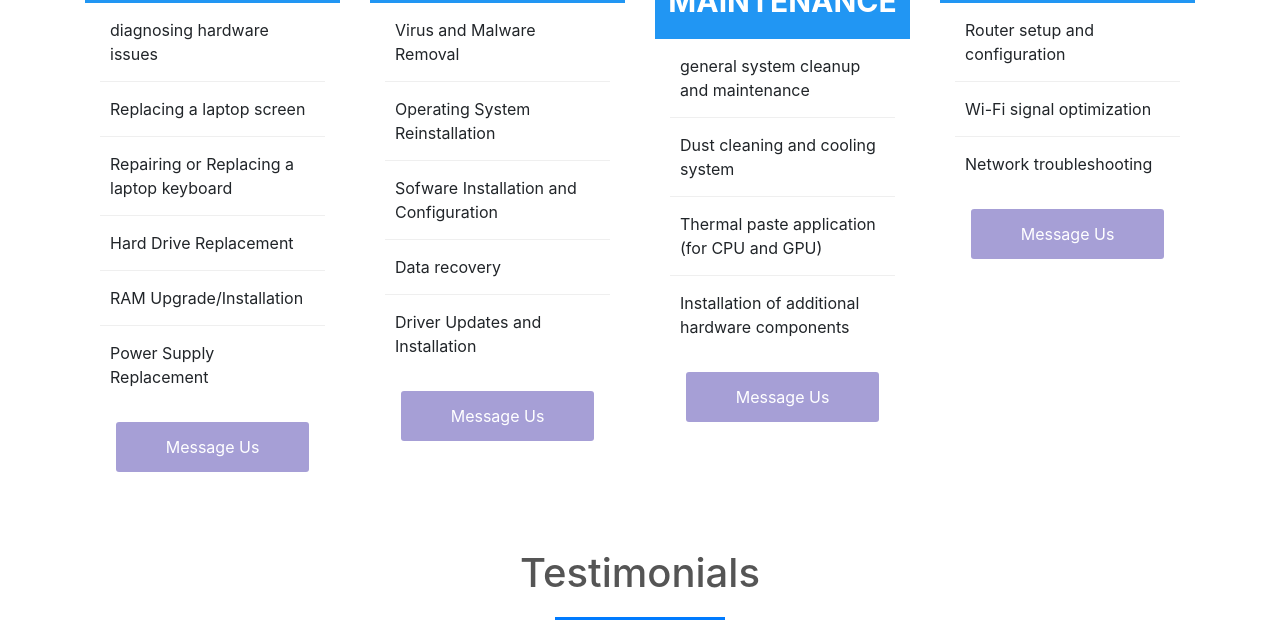
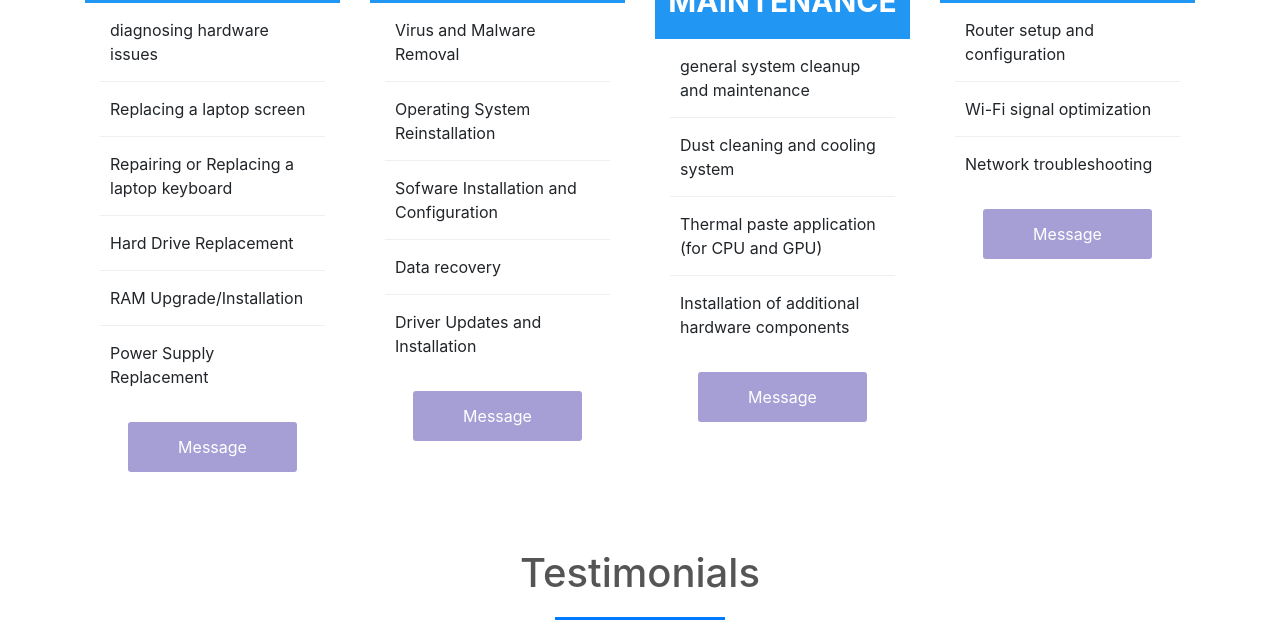
Before and after one commit to jakemerilla/official-website, a plain HTML site: page index.html in a window 1280 px wide. Shown: the part 5633-6273 px from the top of the page. Drawn offline with nearby package versions, Linux system fonts and the light colour scheme.

Commit message:
index.html

```diff
--- a/index.html
+++ b/index.html
@@ -298,7 +298,7 @@ At Computer Service Servicing, we're all about keeping your tech in top shape! W
                 </ul>
             </div>
             <div class="price-button">
-            <a class="buy-btn" href="https://m.me/jake.merilla">Message Us</a>
+            <a class="buy-btn" href="https://m.me/jake.merilla">Message</a>
             </div>
             </div>
         </div>
@@ -317,7 +317,7 @@ At Computer Service Servicing, we're all about keeping your tech in top shape! W
             </ul>
             </div>
             <div class="price-button">
-            <a class="buy-btn" href="https://m.me/jake.merilla">Message Us</a>
+            <a class="buy-btn" href="https://m.me/jake.merilla">Message</a>
             </div>
             </div>
         </div>
@@ -335,7 +335,7 @@ At Computer Service Servicing, we're all about keeping your tech in top shape! W
             </ul>
             </div>
             <div class="price-button">
-            <a class="buy-btn" href="https://m.me/jake.merilla">Message Us</a>
+            <a class="buy-btn" href="https://m.me/jake.merilla">Message</a>
             </div>
             </div>
         </div>
@@ -352,7 +352,7 @@ At Computer Service Servicing, we're all about keeping your tech in top shape! W
             </ul>
             </div>
             <div class="price-button">
-            <a class="buy-btn" href="https://m.me/jake.merilla">Message Us</a>
+            <a class="buy-btn" href="https://m.me/jake.merilla">Message</a>
             </div>
             </div>
         </div>
```
